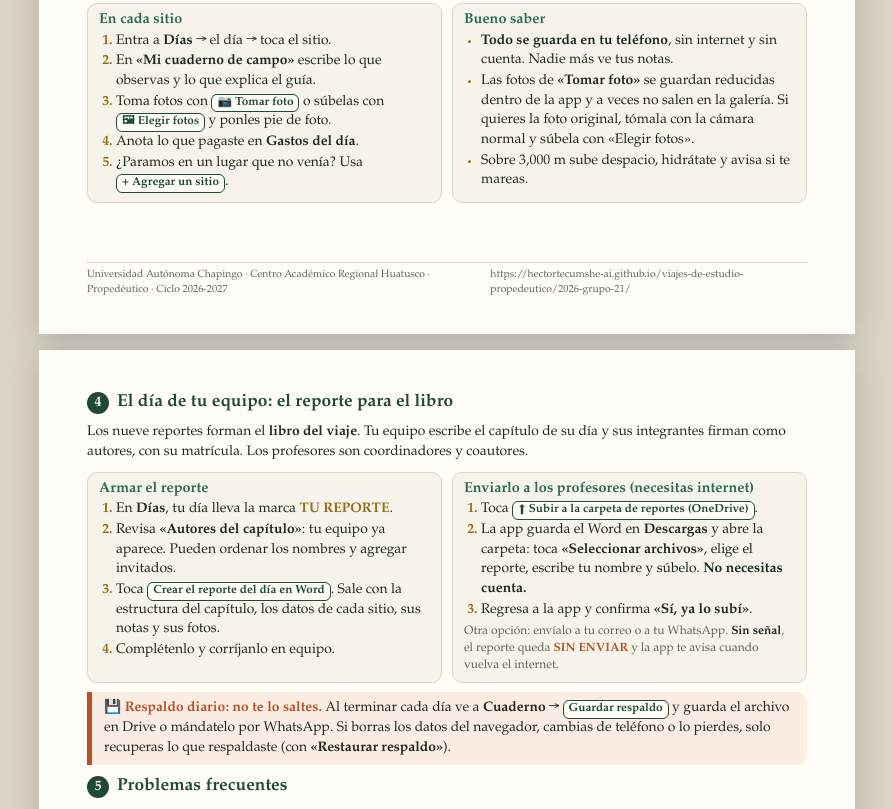
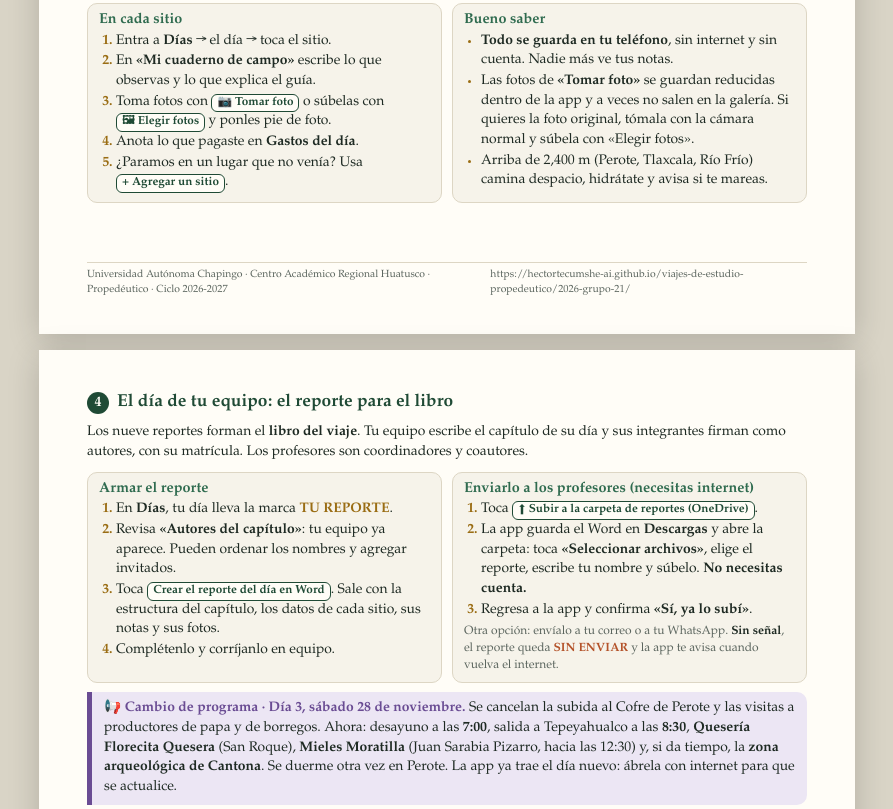
Before and after one commit to hectortecumshe-ai/viajes-de-estudio-propedeutico, a plain HTML site: page 2026-grupo-21/instructivo/Instructivo-rapido-Viaje-Generacional-21.html in a window 1280 px wide. Shown: the part 738-1547 px from the top of the page, without its empty margins (193-1086 px from the left). Drawn offline with Linux system fonts and the light colour scheme.

Commit message:
Grupo 21: instructivo rápido con el cambio de programa del día 3
Co-Authored-By: Claude Opus 5.5 <noreply@anthropic.com>

```diff
--- a/2026-grupo-21/instructivo/Instructivo-rapido-Viaje-Generacional-21.html
+++ b/2026-grupo-21/instructivo/Instructivo-rapido-Viaje-Generacional-21.html
@@ -49,6 +49,8 @@ li::marker{color:var(--trigo);font-weight:700}
 .btn{display:inline-block;border:1px solid var(--verde);border-radius:6px;padding:0 5px;font-size:8.8pt;color:var(--verde);background:var(--hoja);white-space:nowrap;font-weight:700}
 .alerta{background:#fbece4;border-left:5px solid var(--rojo);border-radius:0 10px 10px 0;padding:7px 12px}
 .alerta b.t{color:var(--rojo)}
+.cambio{background:#ece6f4;border-left:5px solid #6a4c93;border-radius:0 10px 10px 0;padding:7px 12px}
+.cambio b.t{color:#6a4c93}
 .oro{background:var(--verde);color:var(--hoja);border-radius:12px;padding:9px 14px}
 .oro h2{color:var(--trigo-s);margin:0 0 4px}
 .oro ol{columns:2;column-gap:22px}
@@ -122,7 +124,7 @@ td:first-child{font-weight:700;color:var(--verde-2);white-space:nowrap;width:1%}
       <ul>
         <li><b>Todo se guarda en tu teléfono</b>, sin internet y sin cuenta. Nadie más ve tus notas.</li>
         <li>Las fotos de <b>«Tomar foto»</b> se guardan reducidas dentro de la app y a veces no salen en la galería. Si quieres la foto original, tómala con la cámara normal y súbela con «Elegir fotos».</li>
-        <li>Sobre 3,000 m sube despacio, hidrátate y avisa si te mareas.</li>
+        <li>Arriba de 2,400 m (Perote, Tlaxcala, Río Frío) camina despacio, hidrátate y avisa si te mareas.</li>
       </ul>
     </div>
   </div>
@@ -152,6 +154,8 @@ td:first-child{font-weight:700;color:var(--verde-2);white-space:nowrap;width:1%}
       <p class="peq" style="margin-top:3px">Otra opción: envíalo a tu correo o a tu WhatsApp. <b>Sin señal</b>, el reporte queda <b style="color:var(--rojo)">SIN ENVIAR</b> y la app te avisa cuando vuelva el internet.</p>
     </div>
   </div>
+
+  <div class="cambio"><b class="t">📢 Cambio de programa · Día 3, sábado 28 de noviembre.</b> Se cancelan la subida al Cofre de Perote y las visitas a productores de papa y de borregos. Ahora: desayuno a las <b>7:00</b>, salida a Tepeyahualco a las <b>8:30</b>, <b>Quesería Florecita Quesera</b> (San Roque), <b>Mieles Moratilla</b> (Juan Sarabia Pizarro, hacia las 12:30) y, si da tiempo, la <b>zona arqueológica de Cantona</b>. Se duerme otra vez en Perote. La app ya trae el día nuevo: ábrela con internet para que se actualice.</div>
 
   <div class="alerta"><b class="t">💾 Respaldo diario: no te lo saltes.</b> Al terminar cada día ve a <b>Cuaderno</b> → <span class="btn">Guardar respaldo</span> y guarda el archivo en Drive o mándatelo por WhatsApp. Si borras los datos del navegador, cambias de teléfono o lo pierdes, solo recuperas lo que respaldaste (con <b>«Restaurar respaldo»</b>).</div>
 
```
Also changed, not shown: 1 other file.
